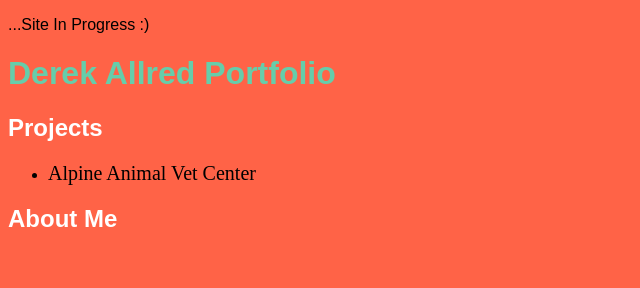
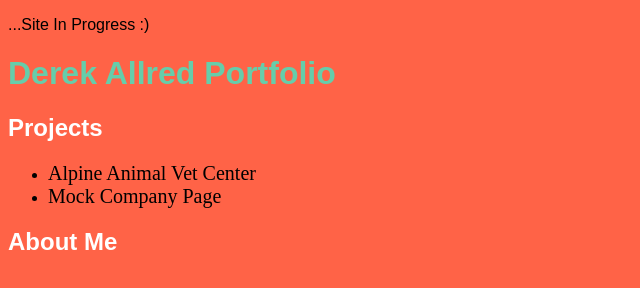
Before and after one commit to T90allred/T90allred.github.io, a plain HTML site: page index.html in a window 1280 px wide. Shown: the whole page, without its empty margins (0-640 px from the left). Drawn offline with Linux system fonts and the light colour scheme.

Commit message:
added mock company page

```diff
--- a/index.html
+++ b/index.html
@@ -10,6 +10,7 @@
       <h2>Projects</h2>
         <ul>
           <li><a href="https://t90allred.github.io/alpineAnimalVet" target="_blank">Alpine Animal Vet Center</a></li>
+          <li><a href="https://t90allred.github.io/companyPage" target="_blank">Mock Company Page</a></li>
         </ul>
       <h2>About Me</h2>
 
```
